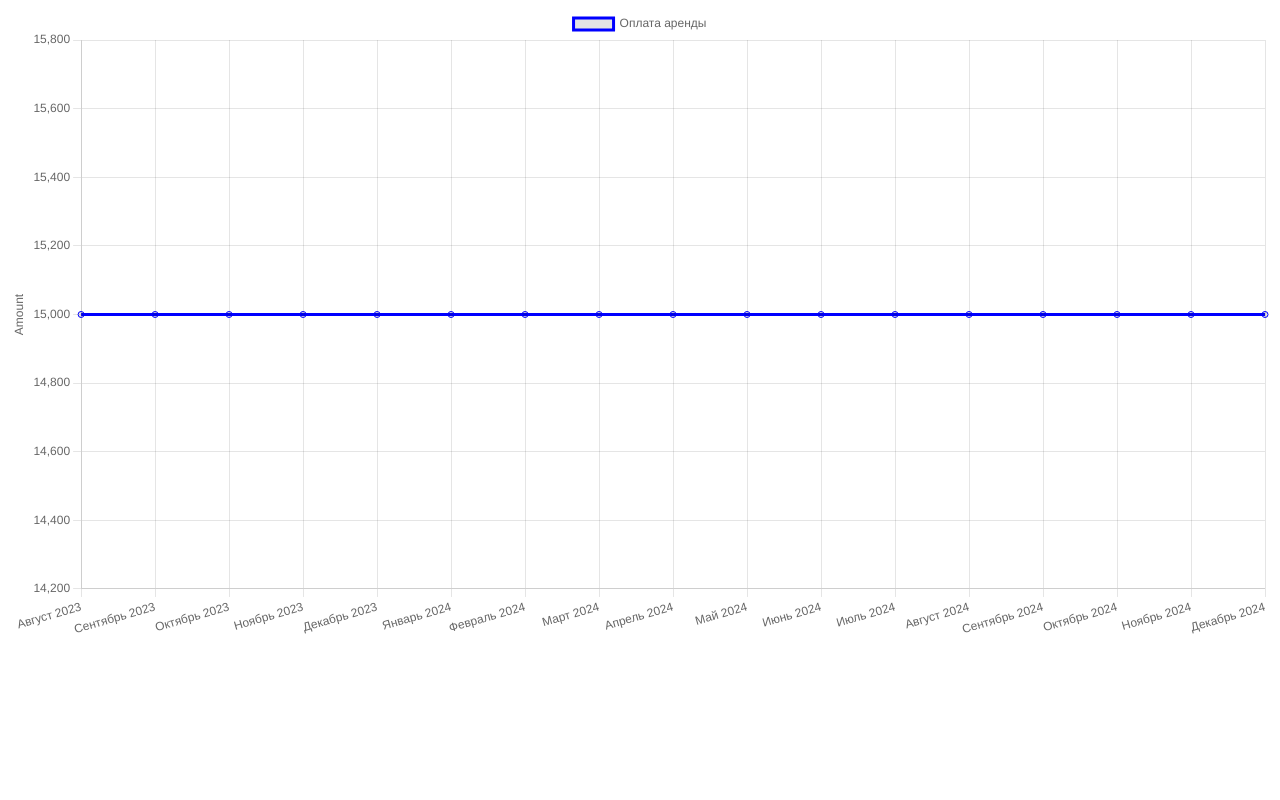
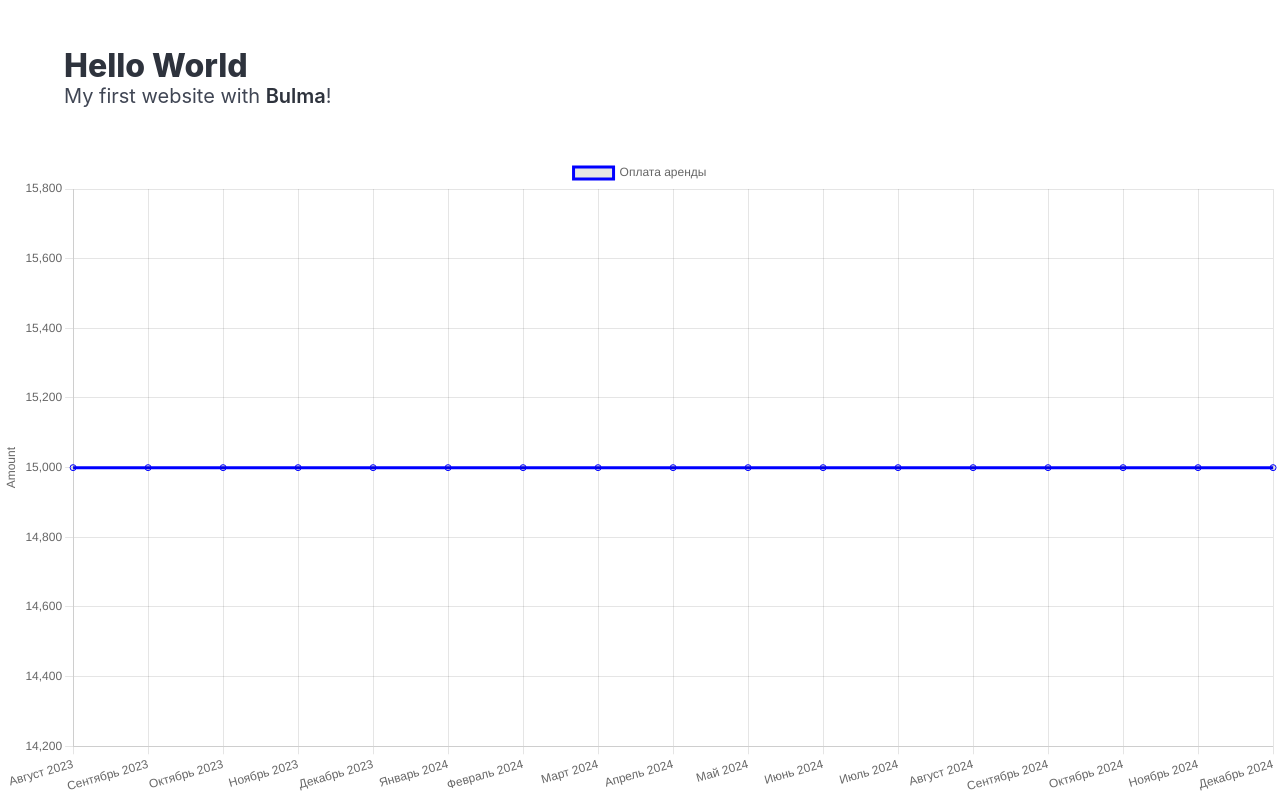
Before and after one commit to MrBr0wn/MrBr0wn, a plain HTML site: page index.html in a window 1280 px wide. Drawn offline with nearby package versions, Linux system fonts and the light colour scheme.

Commit message:
feat: add bulma

```diff
--- a/index.html
+++ b/index.html
@@ -1,10 +1,23 @@
 <!DOCTYPE html>
 <html>
 <head>
+    <meta charset="utf-8">
+    <meta name="viewport" content="width=device-width, initial-scale=1">
     <title>График оплаты аренды</title>
+    <link rel="stylesheet" href="https://cdn.jsdelivr.net/npm/bulma@1.0.2/css/bulma.min.css">
     <script src="https://cdn.jsdelivr.net/npm/chart.js"></script>
 </head>
 <body>
+    <section class="section">
+    <div class="container">
+      <h1 class="title">
+        Hello World
+      </h1>
+      <p class="subtitle">
+        My first website with <strong>Bulma</strong>!
+      </p>
+    </div>
+  </section>
     <canvas id="myChart"></canvas>
     <script>
         function generateMonthYearList(startYear = 2023, startMonth = 7) {
```
